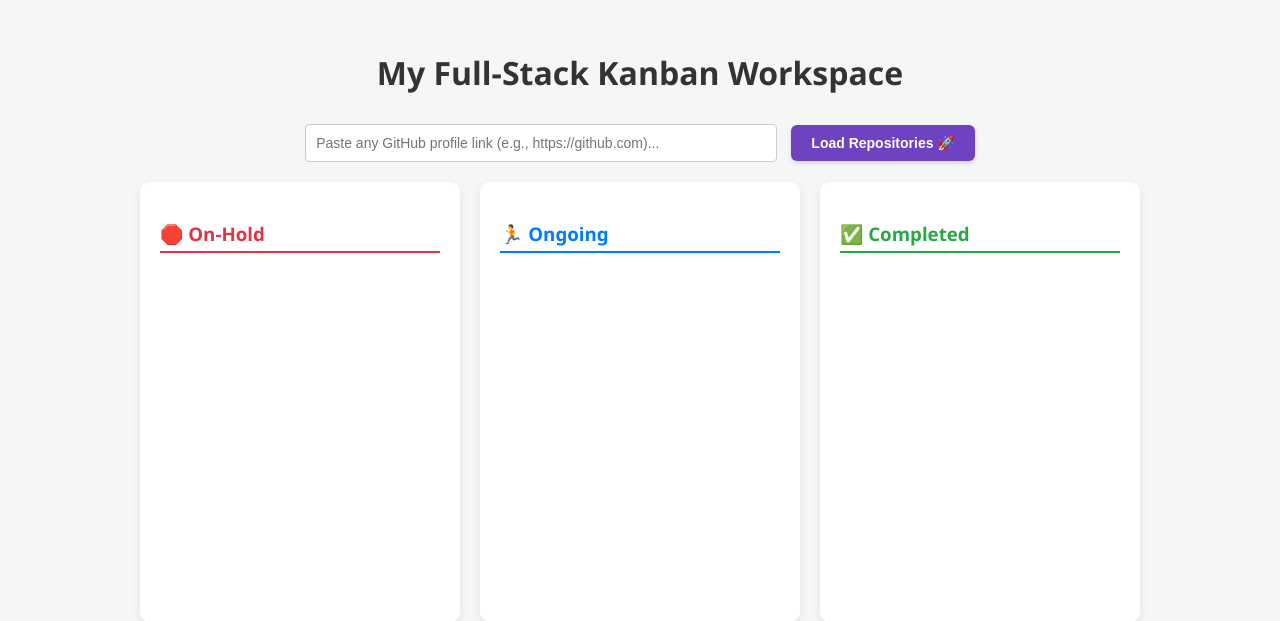
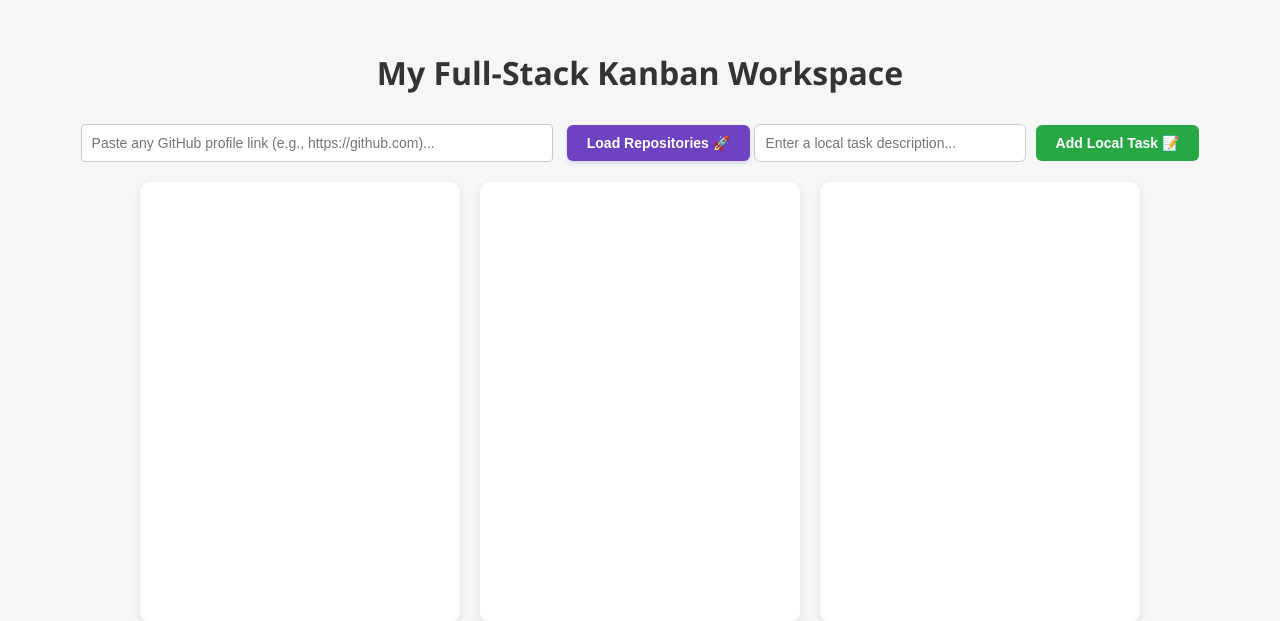
Before and after one commit to Abhishek11512/Kanban_Workspace_board, a Flask app: page / in a window 1280 px wide. Shown: the top 621 px of the page. Run offline with Flask 3, Linux system fonts and the light colour scheme; data comes from the database, SQL or seed files in the repository; both versions use the stored data as it was after the commit; data that the repository does not hold is empty.

Commit message:
Integrated a local task manager

```diff
--- a/app.py
+++ b/app.py
@@ -21,12 +21,16 @@ def get_dynamic_board_data():
     #Extracting username from the link provided
     request_data = request.get_json() or {}
     raw_link = request_data.get('github_link', '').strip()
-    username = "Abhishek11512"
 
+    # Secure fallback profile username in strict lowercase to match GitHub database indexes
+    username = "abhishek11512"
+
+    # FIXED: Realigned text slicer to clean out leading forward slashes cleanly for ANY layout url paste
     if "github.com/" in raw_link:
         username = raw_link.split("github.com/")[-1].split("/")[0].strip()
 
-#Fetching Github info here
+    # Fetching Github info here
+    # FIXED: Hardcoded pristine machine data hotline URL layout to prevent string concatenation breaks!
     repo_url = f"https://api.github.com/users/{username}/repos"
     headers = {"User-Agent": "Kanban-App"}
     github_projects_list = []
@@ -39,10 +43,14 @@ def get_dynamic_board_data():
             for repo in all_repos:
                 repo_name = repo.get("name")
 
+                # Universal Lifecycle Metadata extraction (Star independent!)
                 is_fork = repo.get("fork", False)
-                has_stars = repo.get("stargazers_count", 0) > 0
+                is_archived = repo.get("archived", False)
+                has_live_site = repo.get("has_pages", False)
+                external_link = repo.get("homepage")
 
-                if has_stars and not is_fork:
+                # Smart Automation Categorization Algorithm
+                if is_archived or has_live_site or external_link:
                     tracker_status = "Completed"
                 elif is_fork:
                     tracker_status = "Onhold"
@@ -66,5 +74,22 @@ def get_dynamic_board_data():
     }
     return jsonify(master_payload)
 
+@app.route('/api/add_task', methods=['POST'])
+def add_task():
+    request_data = request.get_json() or {}
+    title = request_data.get('title', '').strip()
+
+    if not title:
+        return jsonify({"error": "No title text description provided"}), 400
+
+    con = sqlite3.connect('tasks.db')
+    cr = con.cursor()
+    # Saves your local task with a baseline tracking fallback status value of 'Ongoing'
+    cr.execute("INSERT INTO tasks (title, status) VALUES (?, 'Ongoing')", (title,))
+    con.commit()
+    con.close()
+
+    return jsonify({"success": True})
+
 if __name__=="__main__":
     app.run(debug=True)
--- a/static/css/style.css
+++ b/static/css/style.css
@@ -56,6 +56,7 @@ h1 {
     border-left: 5px solid #6f42c1;
     box-shadow: 0 2px 5px rgba(0, 0, 0, 0.04);
     transition: transform 0.2s ease, box-shadow 0.2s ease;
+    border-left: 5px solid #007bff;
 }
 
 .kanban-card:hover {
--- a/static/js/board.js
+++ b/static/js/board.js
@@ -2,7 +2,7 @@ async function fetchExternalGitHubProfile() {
     const linkInput = document.getElementById('githubLinkField').value.trim();
     const res = await fetch("/api/board", {
         method: "POST",
-        headers: { "content-Type": "application/json" },
+        headers: { "Content-Type": "application/json" },
         body: JSON.stringify({ github_link: linkInput })
     });
     const data = await res.json()
@@ -12,9 +12,9 @@ async function fetchExternalGitHubProfile() {
     document.getElementById('Completed-lane').innerHTML = '<h3 style="color: #28a745; border-bottom: 2px solid #28a745; padding-bottom: 5px;">✅ Completed</h3>';
 
     data.github_projects.forEach((project) => {
-        const card = document.createElement('div')
+        const card = document.createElement('div');
         card.className = "kanban-card";
-        card.innerHTML = `<strong>📦 ${project.name}</strong><br><small style="color:gray;">GitHub Repository</small>`
+        card.innerHTML = `<strong>📦 ${project.name}</strong><br><small style="color:gray;">GitHub Repository</small>`;
 
         if (project.status === 'Completed') {
             document.getElementById('Completed-lane').appendChild(card);
@@ -24,6 +24,36 @@ async function fetchExternalGitHubProfile() {
             document.getElementById('Ongoing-lane').appendChild(card);
         }
     });
+
+    data.local_tasks.forEach((task) => {
+        const card = document.createElement('div');
+        card.className = "kanban-card";
+        card.innerHTML = `<strong>📦 ${task.title}</strong><br><small style="color:gray;">GitHub Repository</small>`
+
+        if (task.status === 'Completed') {
+            document.getElementById('Completed-lane').appendChild(card);
+        } else if (task.status === 'Onhold') {
+            document.getElementById('Onhold-lane').appendChild(card);
+        } else {
+            document.getElementById('Ongoing-lane').appendChild(card);
+        }
+    });
 }
 
-fetchExternalGitHubProfile();
+async function AddTaskToBackend() {
+    const taskValue = document.getElementById('taskField').value.trim();
+    if (!taskValue) return alert("Please type a task title first!");
+
+    const res = await fetch('/api/add_task', {
+        method: 'POST',
+        headers: { 'Content-Type': 'application/json' },
+        body: JSON.stringify({ title: taskValue })
+    });
+
+    if (res.ok) {
+        document.getElementById('taskField').value = '';
+        fetchExternalGitHubProfile();
+    } else {
+        alert("Failed to save local database task row.");
+    }
+}
--- a/templates/index.html
+++ b/templates/index.html
@@ -16,8 +16,22 @@
         border-radius: 4px;
         border: 1px solid #ccc;
         font-size: 14px;">
+        <button onclick="fetchExternalGitHubProfile()" class="gitFetchBtn">Load Repositories 🚀</button>
 
-        <button onclick="fetchExternalGitHubProfile()" class="gitFetchBtn">Load Repositories 🚀</button>
+        <input type="text" id="taskField" placeholder="Enter a local task description..." style="padding: 10px;
+        width: 250px;
+        border-radius: 6px;
+        border: 1px solid #ccc;
+        font-size: 14px;">
+        <button onclick="AddTaskToBackend()" style="padding: 10px 20px;
+        background-color: #28a745;
+        color: white;
+        border: none;
+        border-radius: 6px;
+        cursor: pointer;
+        font-weight: bold;
+        font-size: 14px;
+        margin-left: 5px;">Add Local Task 📝</button>
         <div style="display: flex; justify-content: center; gap: 20px; padding: 20px;">
             <div id="Onhold-lane" class="kanban-column"></div>
             <div id="Ongoing-lane" class="kanban-column"></div>
```
Also changed, not shown: tasks.db.
